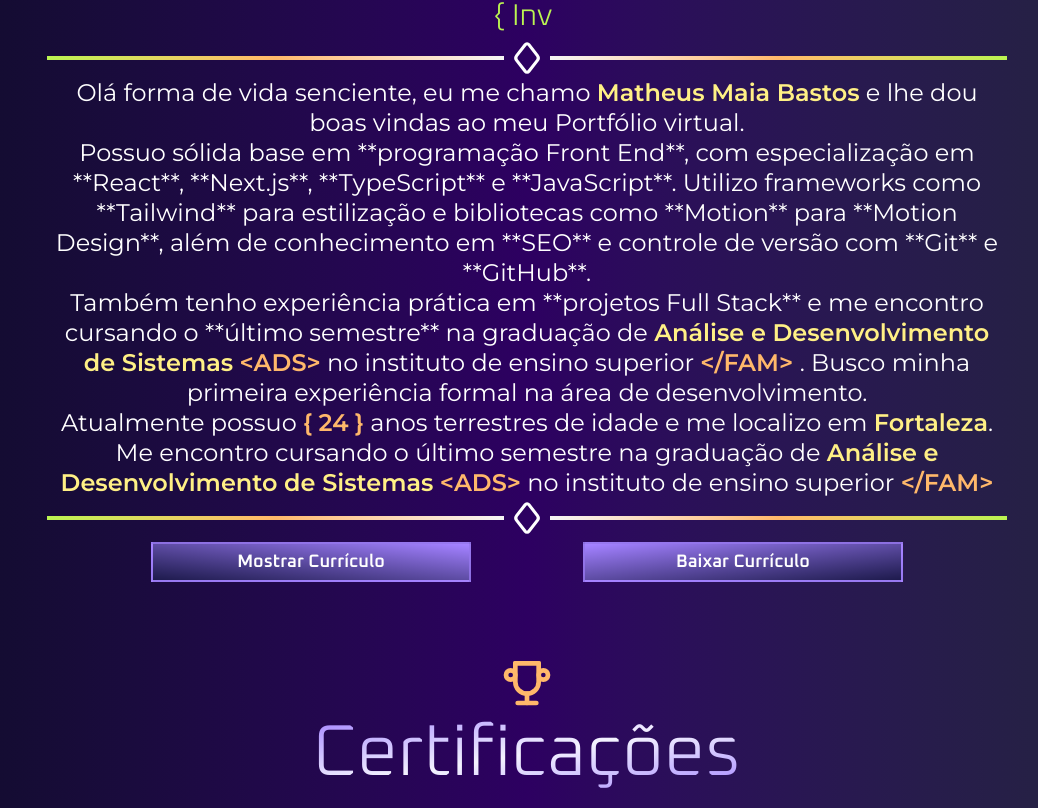
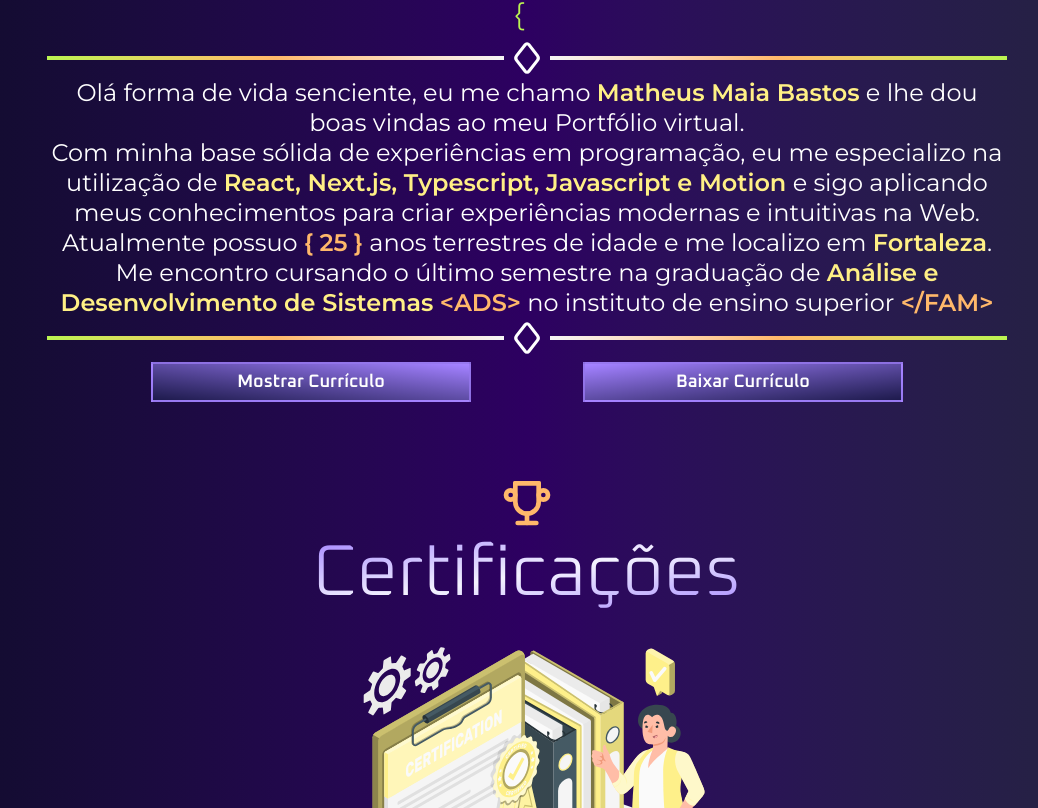
Before and after one commit to maiazip/Portfolio, a Next.js app in the folder web/: page / in a window 1280 px wide. Shown: the part 2252-3060 px from the top of the page, without its empty margins (113-1151 px from the left). Built offline with nearby package versions, Linux system fonts and the light colour scheme.

Commit message:
Update about.tsx

```diff
--- a/web/src/app/about/about.tsx
+++ b/web/src/app/about/about.tsx
@@ -40,59 +40,38 @@ const About = forwardRef<HTMLElement>((props, ref) => {
           <a
             href="https://www.linkedin.com/in/maiazip/"
             target="_blank"
-    rel="noopener noreferrer"
-    className="text-yellow-200 font-bold transition-colors ease-in-out duration-1000 hover:text-lime-300"
-    aria-label="LinkedIn de Matheus Maia Bastos (abre em nova janela)"
+            rel="noopener noreferrer" // Segurança e performance: Adicionado rel="noopener noreferrer"
+            className="text-yellow-200 font-bold   transition-colors ease-in-out duration-1000 hover:text-lime-300"
+            aria-label="LinkedIn de Matheus Maia Bastos (abre em nova janela)" // Acessibilidade: Aria-label para o link
           >
             Matheus Maia Bastos
           </a>{" "}
           e lhe dou boas vindas ao meu Portfólio virtual.
         </Text>
         <Text>
-  Possuo sólida base em **programação Front End**, com especialização em **React**, **Next.js**, **TypeScript** e **JavaScript**. Utilizo frameworks como **Tailwind** para estilização e bibliotecas como **Motion** para **Motion Design**, além de conhecimento em **SEO** e controle de versão com **Git** e **GitHub**.
+          Com minha base sólida de experiências em programação, eu me especializo na utilização de{" "}
+          <strong className="text-yellow-200 font-bold transition-colors ease-in-out duration-1000 hover:text-lime-300">
+            React, Next.js, Typescript, Javascript e Motion
+          </strong>{" "}
+          e sigo aplicando meus
+          conhecimentos para criar experiências modernas e intuitivas na Web.
         </Text>
         <Text>
-  Também tenho experiência prática em **projetos Full Stack** e me encontro cursando o **último semestre** na graduação de{" "}
-  <strong className="text-yellow-200 font-bold transition-colors ease-in-out duration-1000 hover:text-lime-300">
-    Análise e Desenvolvimento de Sistemas
-  </strong>{" "}
-  <abbr
-    className="text-orange-300 no-underline font-bold transition-colors ease-in-out duration-1000 hover:text-lime-300"
-    title="Análise e Desenvolvimento de Sistemas"
-  >
-    {`<`}ADS{`>`}
-  </abbr>{" "}
-  no instituto de ensino superior{" "}
-  <abbr
-    className="text-orange-300 no-underline font-bold transition-colors ease-in-out duration-1000 hover:text-lime-300"
-    title="Faculdade Das Américas"
-  >
-    <a
-      href="https://www.vemprafam.com.br/"
-      target="_blank"
-      rel="noopener noreferrer"
-      aria-label="Site do centro universitário (FAM) (abre em nova janela)"
-    >
-      {`</`}FAM{`>`}
-    </a>{" "}
-  </abbr>
-  . Busco minha primeira experiência formal na área de desenvolvimento.
-</Text>
-<Text>
+          {" "}
           Atualmente possuo{" "}
           <abbr
             title="Data de nascimento: 09/04/2000"
             className="text-orange-300 font-bold no-underline transition-colors ease-in-out duration-1000 hover:text-lime-300"
           >
-    {`{`} 24 {`}`}
+            {`{`} 25 {`}`}
           </abbr>{" "}
           anos terrestres de idade e me localizo em{" "}
           <a
             className="text-yellow-200 font-bold transition-colors ease-in-out duration-1000 hover:text-lime-300"
             href="https://g.co/kgs/wKcSPTY"
             target="_blank"
-    rel="noopener noreferrer"
-    aria-label="Localização de Fortaleza no Google Maps (abre em nova janela)"
+            rel="noopener noreferrer" // Segurança e performance: Adicionado rel="noopener noreferrer"
+            aria-label="Localização de Fortaleza no Google Maps (abre em nova janela)" // Acessibilidade: Aria-label para o link
           >
             Fortaleza
           </a>
```
Lines whose indentation alone changed are shown as unchanged.
